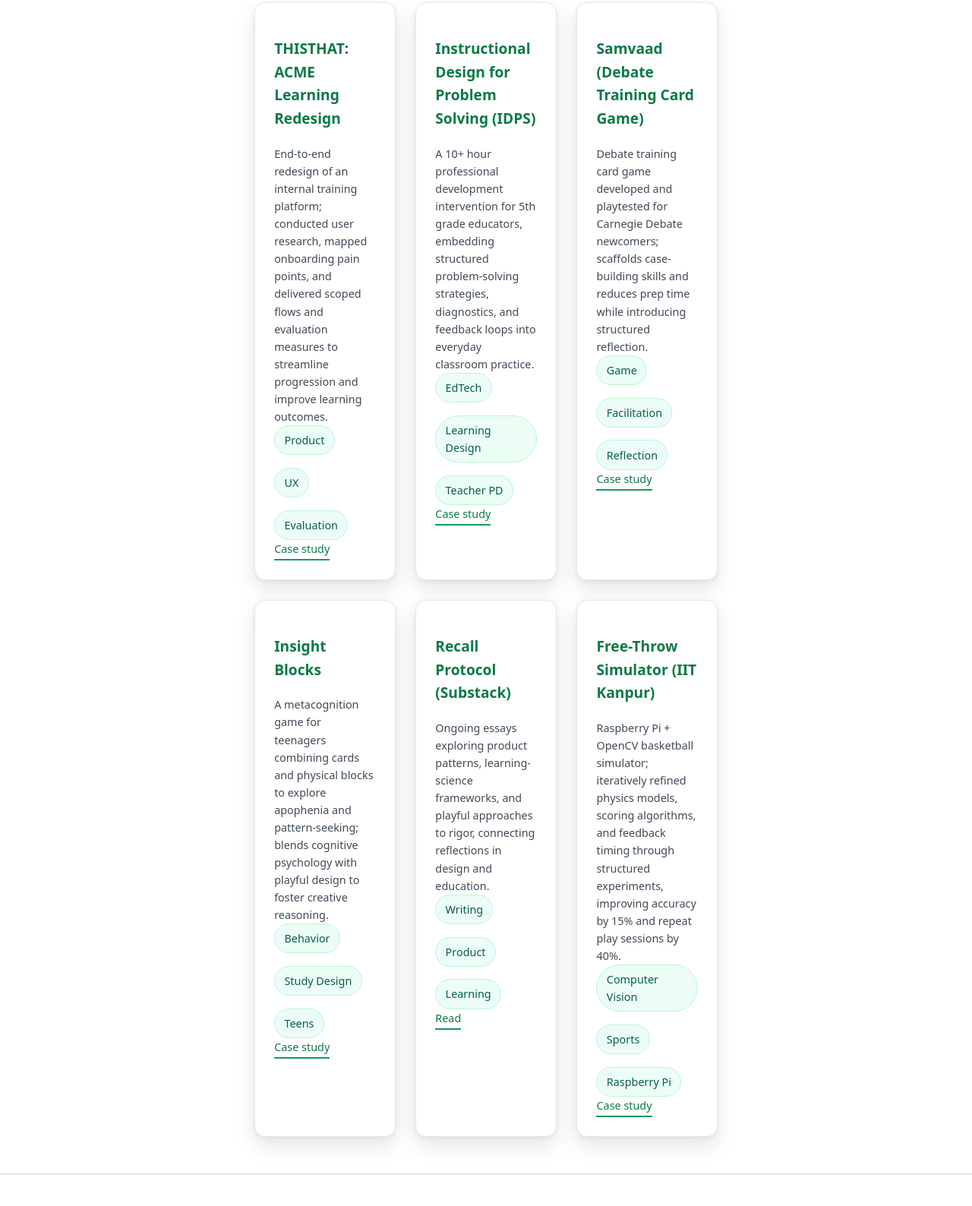
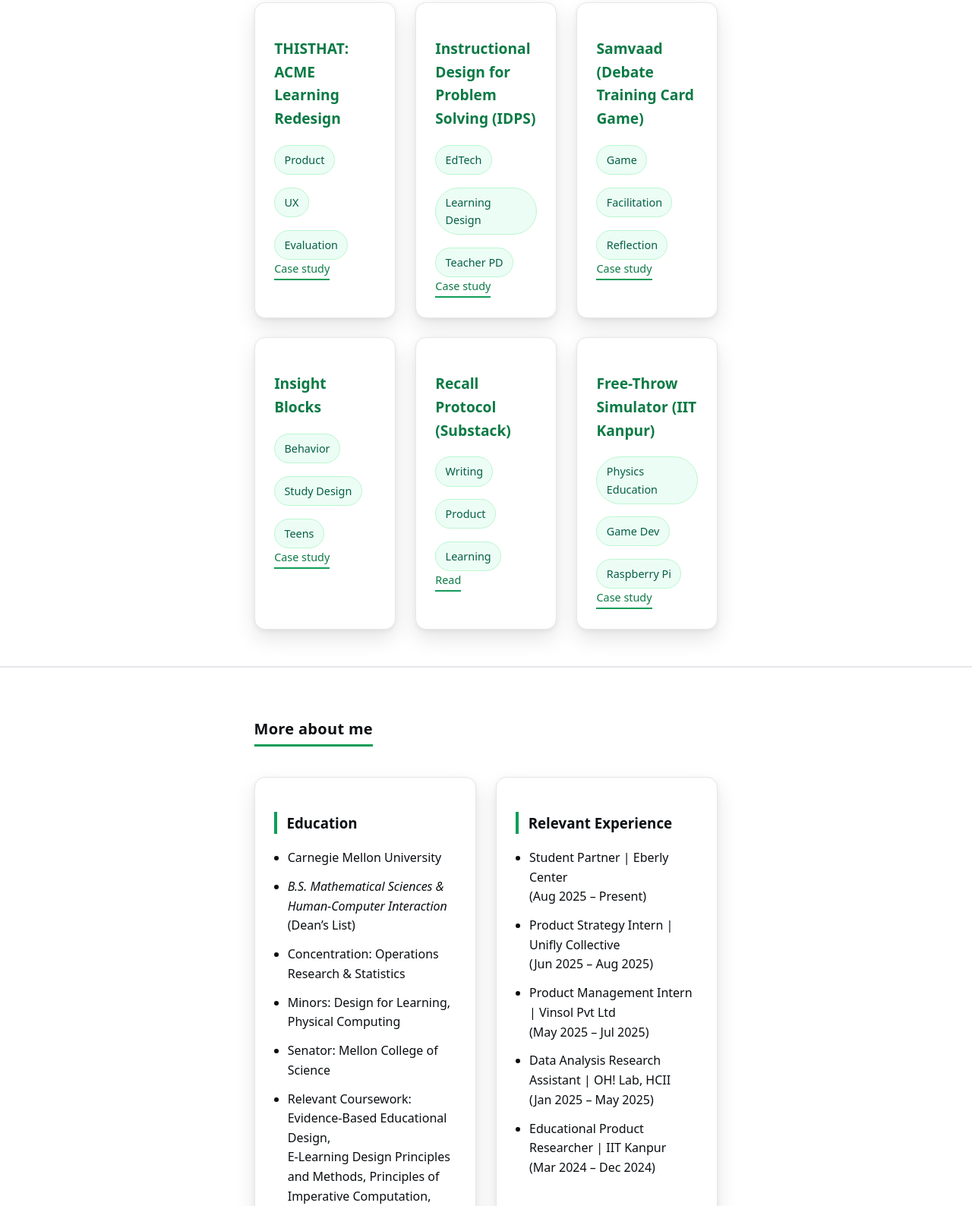
Before and after one commit to frazzled-kj/frazzled-kj.github.io, a plain HTML site: page index.html in a window 1280 px wide. Shown: the part 1174-2762 px from the top of the page at 76% size. Drawn offline with Linux system fonts and the light colour scheme.

Commit message:
Update index.html

```diff
--- a/index.html
+++ b/index.html
@@ -81,9 +81,6 @@
           <article class="card project">
             <header class="stack-xs">
               <h3><a href="#" aria-describedby="p1-desc">THISTHAT: ACME Learning Redesign</a></h3>
-              <p id="p1-desc" class="muted small">
-                End-to-end redesign of an internal training platform; conducted user research, mapped onboarding pain points, and delivered scoped flows and evaluation measures to streamline progression and improve learning outcomes.
-              </p>
             </header>
             <ul class="cluster tags">
               <li>Product</li><li>UX</li><li>Evaluation</li>
@@ -94,9 +91,6 @@
           <article class="card project">
             <header class="stack-xs">
               <h3><a href="#" aria-describedby="p2-desc">Instructional Design for Problem Solving (IDPS)</a></h3>
-              <p id="p2-desc" class="muted small">
-                A 10+ hour professional development intervention for 5th grade educators, embedding structured problem-solving strategies, diagnostics, and feedback loops into everyday classroom practice.
-              </p>
             </header>
             <ul class="cluster tags">
               <li>EdTech</li><li>Learning Design</li><li>Teacher PD</li>
@@ -107,9 +101,6 @@
           <article class="card project">
             <header class="stack-xs">
               <h3><a href="#" aria-describedby="p3-desc">Samvaad (Debate Training Card Game)</a></h3>
-              <p id="p3-desc" class="muted small">
-                Debate training card game developed and playtested for Carnegie Debate newcomers; scaffolds case-building skills and reduces prep time while introducing structured reflection.
-              </p>
             </header>
             <ul class="cluster tags">
               <li>Game</li><li>Facilitation</li><li>Reflection</li>
@@ -120,9 +111,6 @@
           <article class="card project">
             <header class="stack-xs">
               <h3><a href="#" aria-describedby="p4-desc">Insight Blocks</a></h3>
-              <p id="p4-desc" class="muted small">
-                A metacognition game for teenagers combining cards and physical blocks to explore apophenia and pattern-seeking; blends cognitive psychology with playful design to foster creative reasoning.
-              </p>
             </header>
             <ul class="cluster tags">
               <li>Behavior</li><li>Study Design</li><li>Teens</li>
@@ -133,9 +121,6 @@
           <article class="card project">
             <header class="stack-xs">
               <h3><a href="#" aria-describedby="p5-desc">Recall Protocol (Substack)</a></h3>
-              <p id="p5-desc" class="muted small">
-                Ongoing essays exploring product patterns, learning-science frameworks, and playful approaches to rigor, connecting reflections in design and education.
-              </p>
             </header>
             <ul class="cluster tags">
               <li>Writing</li><li>Product</li><li>Learning</li>
@@ -146,12 +131,9 @@
           <article class="card project">
             <header class="stack-xs">
               <h3><a href="#" aria-describedby="p6-desc">Free-Throw Simulator (IIT Kanpur)</a></h3>
-              <p id="p6-desc" class="muted small">
-                Raspberry Pi + OpenCV basketball simulator; iteratively refined physics models, scoring algorithms, and feedback timing through structured experiments, improving accuracy by 15% and repeat play sessions by 40%.
-              </p>
             </header>
             <ul class="cluster tags">
-              <li>Computer Vision</li><li>Sports</li><li>Raspberry Pi</li>
+              <li>Physics Education</li><li>Game Dev</li><li>Raspberry Pi</li>
             </ul>
             <p class="small actions cluster"><a href="#" class="link">Case study</a></p>
           </article>
```
